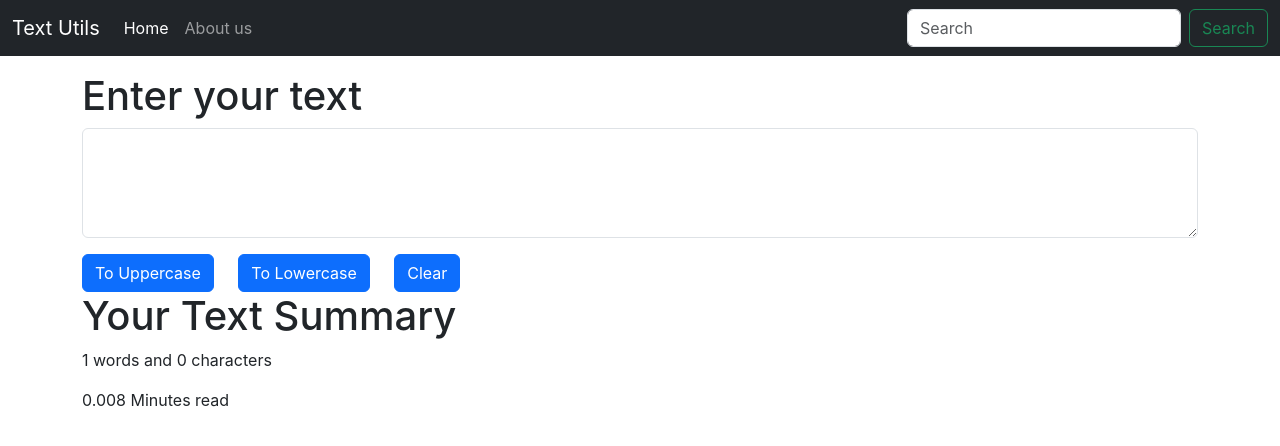
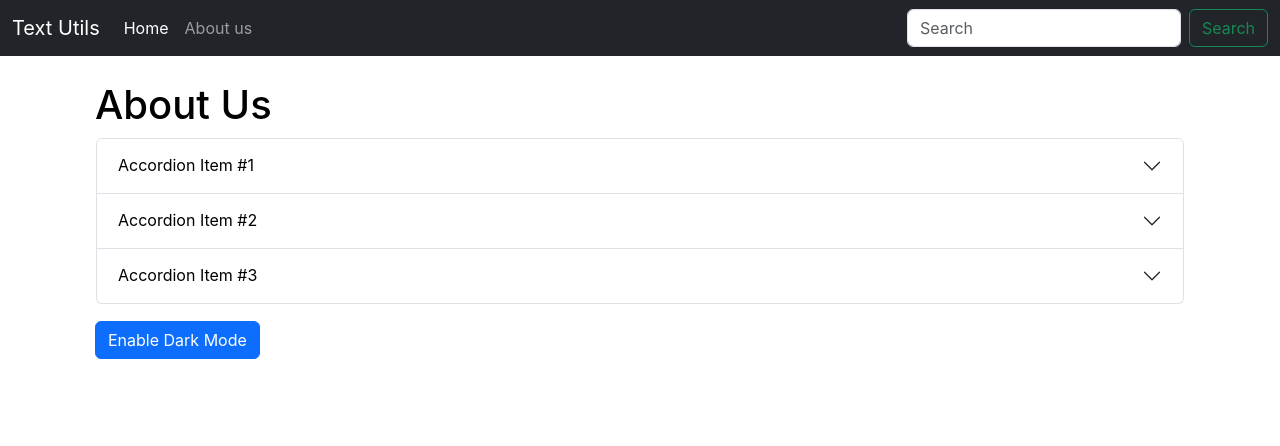
Before and after one commit to nirajkumar999/my-react-app, a React (Create React App) app: page / in a window 1280 px wide. Shown: the top 446 px of the page. Built offline with nearby package versions, Linux system fonts and the light colour scheme.

Commit message:
lecture 10 : Created about me component and added dark mode functionalities

```diff
--- a/src/App.js
+++ b/src/App.js
@@ -1,12 +1,14 @@
 import "./App.css";
+import About from "./components/About";
 import Navbar from './components/Navbar';
-import TextForm from './components/TextForm';
+// import TextForm from './components/TextForm';
 function App() {
   return (
    <>
     <Navbar title='Text Utils'/>
     <div className="container my-3">
-    <TextForm heading= "Enter your text"/>
+    {/* <TextForm heading= "Enter your text"/> */}
+    <About/>
     </div>
    </>
   );
--- /dev/null
+++ b/src/components/About.js
@@ -0,0 +1,139 @@
+import React, {useState, useSyncExternalStore} from "react";
+
+export default function About() {
+
+    const [myStyle,setMyStyle] = useState(
+        {
+            color: "black",
+            backgroundColor: "white",
+            border: "1px solid white"
+        }
+    )
+
+    const [btntext, setBtntext] = useState("Enable Dark Mode")
+
+    const toggleStyle = ()=>{
+        if(myStyle.color==='white'){
+            setMyStyle({
+                color: 'black',
+                backgroundColor: 'white',
+                border: "1px solid white"
+            })
+            setBtntext("Enable Dark Mode");
+        }
+        else{
+            setMyStyle({
+                color: 'white',
+                backgroundColor: 'black',
+                border: "1px solid white"
+            })
+            setBtntext("Enable Light Mode");
+
+        }
+    }
+
+    return (
+    <div className="container" style={myStyle}>
+      <h1 className="my-2">About Us</h1>
+      <div className="accordion" id="accordionExample" style={myStyle} >
+        <div className="accordion-item">
+          <h2 className="accordion-header" id="headingOne">
+            <button
+              className="accordion-button collapsed"
+              style= {myStyle}
+              type="button"
+              data-bs-toggle="collapse"
+              data-bs-target="#collapseOne"
+              aria-expanded="false"
+              aria-controls="collapseOne"
+            >
+              Accordion Item #1
+            </button>
+          </h2>
+          <div
+            id="collapseOne"
+            className="accordion-collapse collapse"
+            aria-labelledby="headingOne"
+            data-bs-parent="#accordionExample"
+          >
+            <div className="accordion-body" style={myStyle} >
+              <strong>This is the first item's accordion body.</strong> It is
+              shown by default, until the collapse plugin adds the appropriate
+              classes that we use to style each element. These classes control
+              the overall appearance, as well as the showing and hiding via CSS
+              transitions. You can modify any of this with custom CSS or
+              overriding our default variables. It's also worth noting that just
+              about any HTML can go within the <code>.accordion-body</code>,
+              though the transition does limit overflow.
+            </div>
+          </div>
+        </div>
+        <div className="accordion-item">
+          <h2 className="accordion-header" id="headingTwo">
+            <button
+              className="accordion-button collapsed"
+              style= {myStyle}
+              type="button"
+              data-bs-toggle="collapse"
+              data-bs-target="#collapseTwo"
+              aria-expanded="false"
+              aria-controls="collapseTwo"
+            >
+              Accordion Item #2
+            </button>
+          </h2>
+          <div
+            id="collapseTwo"
+            className="accordion-collapse collapse"
+            aria-labelledby="headingTwo"
+            data-bs-parent="#accordionExample"
+          >
+            <div className="accordion-body" style={myStyle}>
+              <strong>This is the second item's accordion body.</strong> It is
+              hidden by default, until the collapse plugin adds the appropriate
+              classes that we use to style each element. These classes control
+              the overall appearance, as well as the showing and hiding via CSS
+              transitions. You can modify any of this with custom CSS or
+              overriding our default variables. It's also worth noting that just
+              about any HTML can go within the <code>.accordion-body</code>,
+              though the transition does limit overflow.
+            </div>
+          </div>
+        </div>
+        <div className="accordion-item">
+          <h2 className="accordion-header" id="headingThree">
+            <button
+              className="accordion-button collapsed"
+              style= {myStyle}
+              type="button"
+              data-bs-toggle="collapse"
+              data-bs-target="#collapseThree"
+              aria-expanded="false"
+              aria-controls="collapseThree"
+            >
+              Accordion Item #3
+            </button>
+          </h2>
+          <div
+            id="collapseThree"
+            className="accordion-collapse collapse"
+            data-bs-parent="#accordionExample"
+            aria-labelledby="headingThree"
+          >
+            <div className="accordion-body" style={myStyle}>
+              <strong>This is the third item's accordion body.</strong> It is
+              hidden by default, until the collapse plugin adds the appropriate
+              classes that we use to style each element. These classes control
+              the overall appearance, as well as the showing and hiding via CSS
+              transitions. You can modify any of this with custom CSS or
+              overriding our default variables. It's also worth noting that just
+              about any HTML can go within the <code>.accordion-body</code>,
+              though the transition does limit overflow.
+            </div>
+          </div>
+        </div>
+      </div>
+      <button onClick={toggleStyle} type="button" className="btn btn-primary my-3">{btntext}</button>
+      </div>
+  );
+}
```
